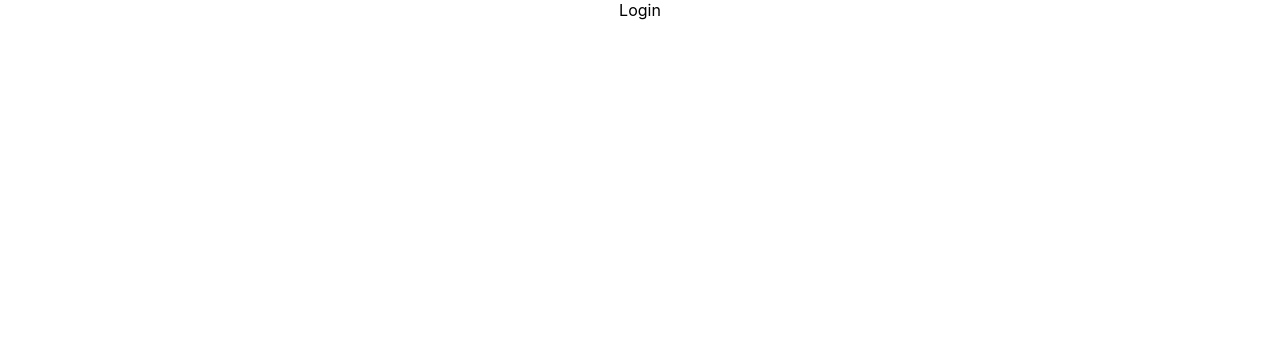
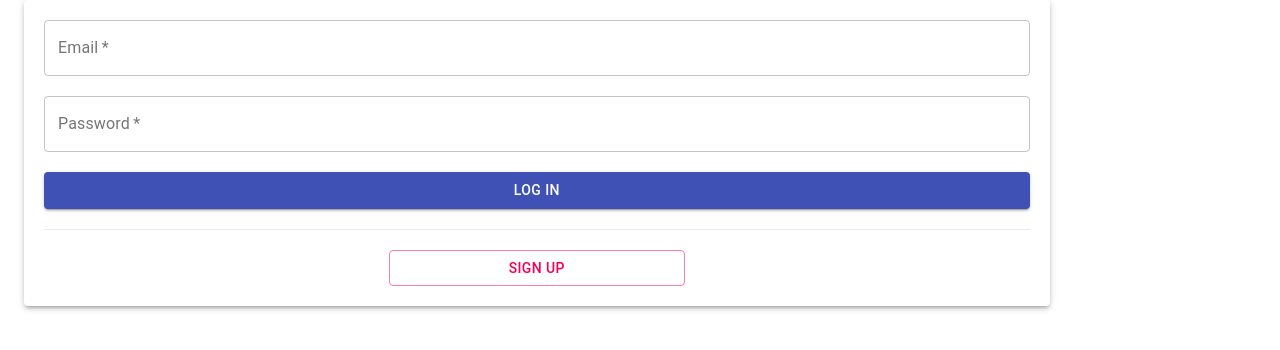
Before and after one commit to andrew-bradt/stack-task, a React (Create React App) app in the folder client/: page / in a window 1280 px wide. Shown: the top 350 px of the page. Built offline with nearby package versions, Linux system fonts and the light colour scheme; the HTML template or start-up script is replaced by a standard one.

Commit message:
Created Login Component

```diff
--- a/client/src/App.js
+++ b/client/src/App.js
@@ -1,20 +1,26 @@
 import './App.css';
-import {BrowserRouter as Router, Switch, Route, Link} from 'react-router-dom';
-
+import {useState,useEffect} from 'react';
+import {BrowserRouter as Router, Switch, Route, Link, useHistory} from 'react-router-dom';
+// Custom Components
+import Login from './account_components/Login';
+import SignUp from './account_components/SignUp';
+import Todos from './todos_components/Todos';
 
 function App() {
+  const [user_id,setUserId] = useState(null);
+  const onUserId = (id)=>setUserId(id);
   return (
     <div className="App">
       <Router>
           <Switch>
             <Route exact path="/">
-              Login
+              <Login onUserId={onUserId}/>
             </Route>
             <Route path="/sign-up">
-              Sign Up
+              <SignUp/>
             </Route>
             <Route path="/todos">
-              Todos
+              <Todos/>
             </Route>
           </Switch>
       </Router>
--- /dev/null
+++ b/client/src/account_components/Login.js
@@ -0,0 +1,91 @@
+import React,{useState,Fragment} from 'react';
+import {useHistory} from 'react-router-dom';
+// Material UI
+import TextField from '@material-ui/core/TextField';
+import Button from '@material-ui/core/Button';
+import Container from '@material-ui/core/Container';
+import Paper from '@material-ui/core/Paper';
+import Divider from '@material-ui/core/Divider';
+import {makeStyles} from '@material-ui/core';
+
+const useStyles = makeStyles({
+    paper:{
+        width:'80%',
+        padding:20
+    },
+    field:{
+        marginBottom:20,
+        display:'block'
+    },
+    btn:{
+        display:'block',
+        marginBottom:20
+    },
+    btnlong:{
+        width:'100%'
+    },
+    btnshort:{
+        width:'30%'
+    }
+});
+
+export default function Login({onUserId}) {
+    // State
+    const classes = useStyles();
+    const history = useHistory();
+    const [userCredentials, setUserCredentials] = useState({
+        email:'',
+        password:''
+    });
+    const [emailError, setEmailError] = useState(false);
+    const [passwordError, setPasswordError] = useState(false);
+    // Styles
+
+    // Handlers
+    const onChange = (e)=>{
+        const {id, value} = e.target;
+        setUserCredentials({...userCredentials,[id]:value});
+    }
+    const onSubmit = async(e)=>{
+        const {email, password} = userCredentials;
+        e.preventDefault();
+        setEmailError(false);
+        setPasswordError(false);
+        if(email.length === 0 || password.length === 0){
+            if(email.length===0){
+                setEmailError(true);
+            }
+            if(password.length===0){
+                setPasswordError(true);
+            }
+            return;
+        }
+        const res = await fetch('/login',{
+            method:'POST',
+            headers:{"Content-Type":"application/json"},
+            body: JSON.stringify({email, password})
+        });
+        const data = await res.json();
+        if(data.user_id){
+            onUserId(data.user_id);
+            history.push('/todos');
+        }
+    }
+    // Rendering
+    return (
+        <Container size='sm'>
+            <Paper
+                className={classes.paper}
+                elevation={3}
+            >
+                <form>
+                    <TextField className={classes.field}required id='email' variant='outlined' label='Email' fullWidth onChange={onChange} error={emailError}></TextField>
+                    <TextField className={classes.field}required type='password' id='password' variant='outlined' label='Password' fullWidth onChange={onChange} error={passwordError}></TextField>
+                    <Button className={[classes.btn, classes.btnlong]} type='submit' color='primary' variant='contained' onClick={(e)=>onSubmit(e)}>Log In</Button>
+                </form>
+                <Divider light style={{marginBottom:20}}/>
+                <Button className={classes.btnshort} color='secondary' variant='outlined' onClick={()=>history.push('/sign-up')}>Sign Up</Button>
+            </Paper>
+        </Container>
+    )
+}
--- /dev/null
+++ b/client/src/todos_components/Todos.js
@@ -0,0 +1,9 @@
+import React from 'react'
+
+export default function Todos() {
+    return (
+        <div>
+            todos
+        </div>
+    )
+}
```
Also changed, not shown: client/src/todos_components/AddTask.js (added, +12 -0 lines), client/src/account_components/SignUp.js (added).
